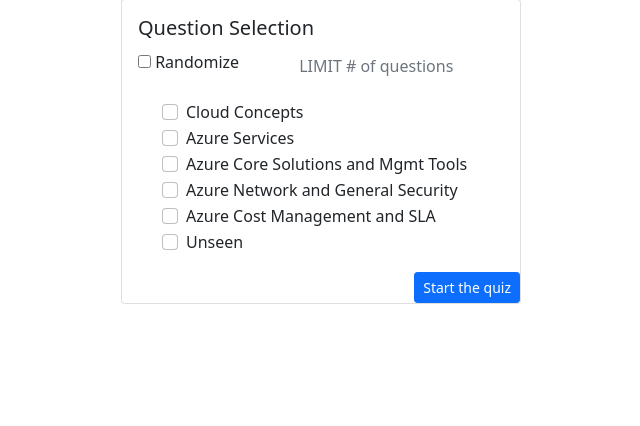
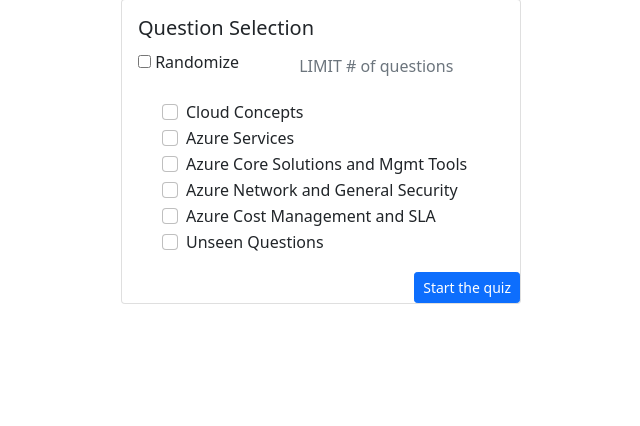
Before and after one commit to rob3rt-keating/Q, a FastAPI app: page /start_quiz in a window 1280 px wide. Shown: the part 105-531 px from the top of the page, without its empty margins (341-981 px from the left). Run offline with FastAPI, Linux system fonts and the light colour scheme.

Commit message:
UI cleanup

```diff
--- a/templates/start.html
+++ b/templates/start.html
@@ -59,7 +59,7 @@
 
                             <div class="form-check">
                                 <input class="form-check-input" type="checkbox" id="unseen" name="unseen" value="none" >
-                                <label class="form-check-label">Unseen</label>
+                                <label class="form-check-label">Unseen Questions</label>
                             </div>
                     {#        <div class="form-check">
                                 <input class="form-check-input" type="checkbox" id="test" name="test" value="none" >
```
